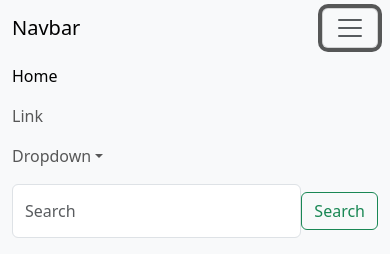
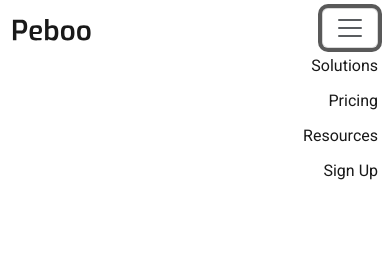
Before and after one commit to shakhawat-github/Business-community-landing-page-by-sass, a plain HTML site: page index.html in a window 390 px wide. Both pictures are taken after a click on the button "Toggle navigation". Drawn offline with nearby package versions, Linux system fonts and the light colour scheme.

Commit message:
Nav Done

```diff
--- a/index.html
+++ b/index.html
@@ -1,7 +1,7 @@
 <!DOCTYPE html>
 <html lang="en">
   <head>
-    <title>Title</title>
+    <title>Business Consultancy</title>
     <!-- Required meta tags -->
     <meta charset="utf-8" />
     <meta
@@ -16,13 +16,16 @@
       integrity="sha384-T3c6CoIi6uLrA9TneNEoa7RxnatzjcDSCmG1MXxSR1GAsXEV/Dwwykc2MPK8M2HN"
       crossorigin="anonymous"
     />
+    <!-- css -->
+     <link rel="stylesheet" href="css/style.css">
   </head>
 
   <body>
+    <!-- nav start -->
     <header>
-      <nav class="navbar navbar-expand-sm navbar-light bg-light">
+      <nav class="navbar navbar-expand-sm navbar-light">
         <div class="container">
-          <a class="navbar-brand" href="#">Navbar</a>
+          <a class="navbar-brand" href="#"><img src="svg/logo.svg" alt="logo"></a>
           <button
             class="navbar-toggler d-lg-none"
             type="button"
@@ -35,48 +38,27 @@
             <span class="navbar-toggler-icon"></span>
           </button>
           <div class="collapse navbar-collapse" id="collapsibleNavId">
-            <ul class="navbar-nav me-auto mt-2 mt-lg-0">
+            <ul class="navbar-nav ms-auto mt-lg-0">
               <li class="nav-item">
                 <a class="nav-link active" href="#" aria-current="page"
-                  >Home <span class="visually-hidden">(current)</span></a
+                  >solutions <span class="visually-hidden">(current)</span></a
                 >
               </li>
               <li class="nav-item">
-                <a class="nav-link" href="#">Link</a>
+                <a class="nav-link" href="#">pricing</a>
               </li>
-              <li class="nav-item dropdown">
-                <a
-                  class="nav-link dropdown-toggle"
-                  href="#"
-                  id="dropdownId"
-                  data-bs-toggle="dropdown"
-                  aria-haspopup="true"
-                  aria-expanded="false"
-                  >Dropdown</a
-                >
-                <div class="dropdown-menu" aria-labelledby="dropdownId">
-                  <a class="dropdown-item" href="#">Action 1</a>
-                  <a class="dropdown-item" href="#">Action 2</a>
-                </div>
+              <li class="nav-item">
+                <a class="nav-link" href="#">resources</a>
+              </li>
+              <li class="nav-item">
+                <a class="nav-link" href="#">sign up</a>
               </li>
             </ul>
-            <form class="d-flex my-2 my-lg-0">
-              <input
-                class="form-control me-sm-2"
-                type="text"
-                placeholder="Search"
-              />
-              <button
-                class="btn btn-outline-success my-2 my-sm-0"
-                type="submit"
-              >
-                Search
-              </button>
-            </form>
           </div>
         </div>
       </nav>
     </header>
+    <!-- nav end -->
     <main></main>
     <footer>
       <!-- place footer here -->
--- /dev/null
+++ b/js/script.js
@@ -0,0 +1,11 @@
+const toggleSwitch = document.querySelector('.toggle-button');
+
+function switchTheme(e) {
+  if(e.target.checked) {
+    document.documentElement.setAttribute('data-theme', 'dark');
+  } else {
+    document.documentElement.setAttribute('data-theme', 'light');
+  }
+}
+
+toggleSwitch.addEventListener('change', switchTheme, false);
--- a/sass/base/_common.scss
+++ b/sass/base/_common.scss
@@ -0,0 +1,15 @@
+// fonts start
+@import url("https://fonts.googleapis.com/css2?family=Work+Sans:ital,wght@0,100..900;1,100..900&display=swap");
+@import url("https://fonts.googleapis.com/css2?family=Roboto:ital,wght@0,100;0,300;0,400;0,500;0,700;0,900;1,100;1,300;1,400;1,500;1,700;1,900&display=swap");
+
+.container {
+  max-width: 1440px;
+}
+
+:root {
+  --bg-color: #ffffff;
+}
+
+[data-theme="dark"] {
+  --bg-color: #263238;
+}
--- a/sass/components/_nav.scss
+++ b/sass/components/_nav.scss
@@ -0,0 +1,22 @@
+header {
+  nav {
+    .navbar-brand {
+      font-family: $heading;
+    }
+    .navbar-nav {
+      column-gap: 54px;
+      .nav-item {
+        .nav-link {
+          color: $black;
+          text-align: right;
+          font-family: $paragraph;
+          font-size: 16px;
+          font-style: normal;
+          font-weight: 400;
+          line-height: normal;
+          text-transform: capitalize;
+        }
+      }
+    }
+  }
+}
--- a/sass/style.scss
+++ b/sass/style.scss
@@ -0,0 +1,3 @@
+@import './base/common';
+@import './variables/variables';
+@import './components/nav';
--- a/sass/variables/_variables.scss
+++ b/sass/variables/_variables.scss
@@ -0,0 +1,8 @@
+// fonts
+$heading: "Work Sans", sans-serif;
+$paragraph: "Roboto", sans-serif;
+
+// colors
+$brand: #3C4BA6;
+$black: #191919;
+$white: #FFFFFF;
```
Also changed, not shown: css/style.css, svg/logo.svg (added), 1 other file.
